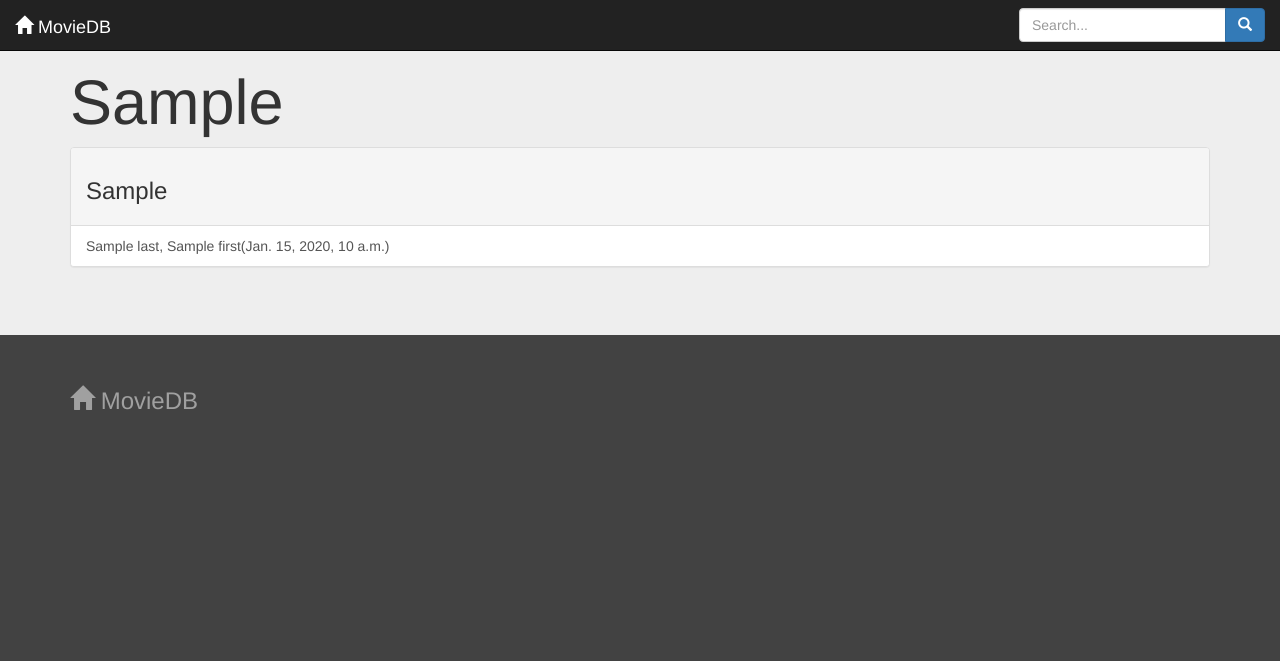
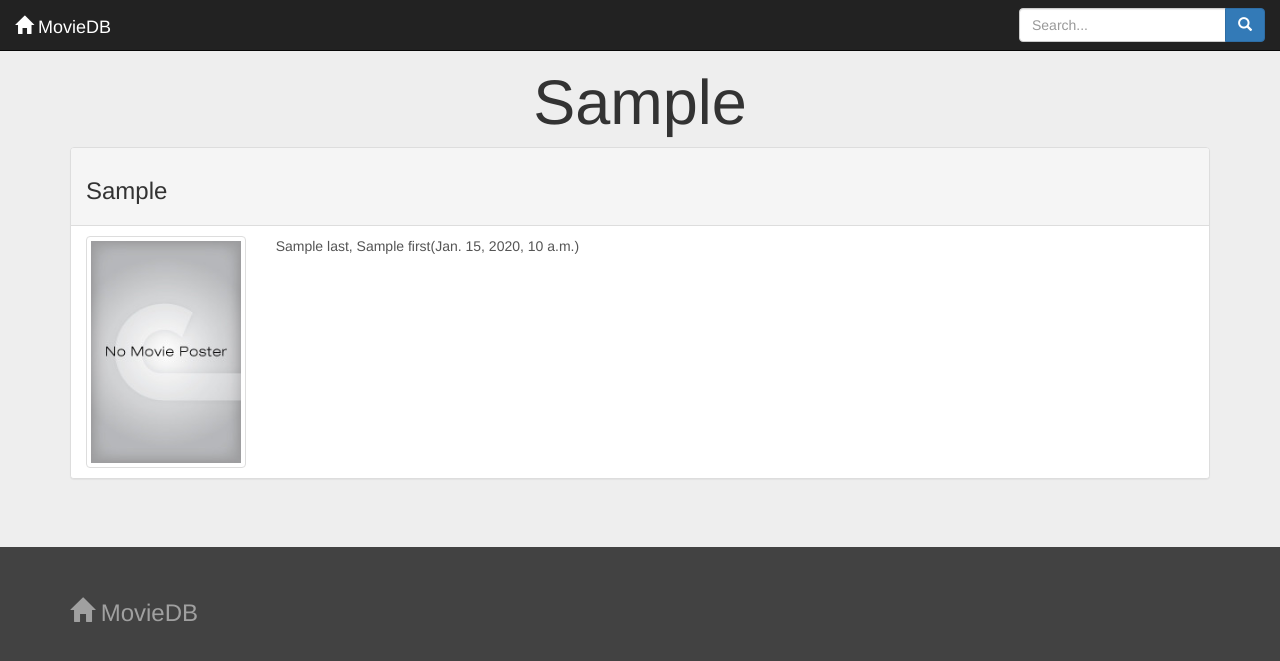
Before and after one commit to JimGomez48/moviedb_project, a Django app: template MovieDB/templates/browse_actor.html in a window 1280 px wide. Shown: the top 661 px of the page. Run offline with Django 3.2, Linux system fonts and the light colour scheme; the template is opened without the code that fills it: most values are stand-ins (such as "Sample title", 1, 10 or a date in 2020); some libraries are stand-ins or nearby versions.

Commit message:
Adding pics to browse page. WIP.

```diff
--- a/MovieDB/templates/base.html
+++ b/MovieDB/templates/base.html
@@ -19,7 +19,7 @@
 
 <div id="master_container">
 
-    <div id="main" class="jumbotron">
+    <div id="main" class="jumbotron text-center">
         {% block main_block %}{% endblock %}
     </div>
 
--- a/MovieDB/templates/browse_actor.html
+++ b/MovieDB/templates/browse_actor.html
@@ -1,10 +1,24 @@
 {% extends 'browse_base.html' %}
+{% load staticfiles %}
 {% block paged_content %}
-    <div class="panel panel-default">
+    <div class="panel panel-default text-left">
         <div class="panel-heading"><h3>{{ results_header }}</h3></div>
         <ul class="list-group">
             {% for actor in page %}
-                <a class="list-group-item" href={% url 'ActorDetail' %}>{{ actor.last }}, {{ actor.first }}({{ actor.dob }})</a>
+                <a class="list-group-item" href={% url 'ActorDetail' %}>
+                    <div class="row">
+                        <div class="col-lg-12">
+                            <div class="row">
+                                <div class="col-md-2">
+                                    <img class="img-thumbnail" src="{% static 'img/default_movie.png' %}">
+                                </div>
+                                <div class="col-md-6">
+                                    {{ actor.last }}, {{ actor.first }}({{ actor.dob }})
+                                </div>
+                            </div>
+                        </div>
+                    </div>
+                </a>
             {% endfor %}
         </ul>
     </div>
--- a/MovieDB/templates/browse_director.html
+++ b/MovieDB/templates/browse_director.html
@@ -1,6 +1,6 @@
 {% extends 'browse_base.html' %}
 {% block paged_content %}
-    <div class="panel panel-default">
+    <div class="panel panel-default text-left">
         <div class="panel-heading"><h3>{{ results_header }}</h3></div>
         <ul class="list-group">
             {% for director in page %}
--- a/MovieDB/templates/browse_movie.html
+++ b/MovieDB/templates/browse_movie.html
@@ -1,6 +1,6 @@
 {% extends 'browse_base.html' %}
 {% block paged_content %}
-    <div class="panel panel-default">
+    <div class="panel panel-default text-left">
         <div class="panel-heading"><h3>{{ results_header }}</h3></div>
         <ul class="list-group">
             {% for movie in page %}
--- a/MovieDB/templates/search_results.html
+++ b/MovieDB/templates/search_results.html
@@ -14,7 +14,7 @@
                     <div class="panel-heading"><h3>Movies</h3></div>
                     <ul class="list-group">
                         {% for movie in movie_results %}
-                        <a class="list-group-item" href={% url 'MovieDetail' %}?id={{ movie.id }}>
+                        <a class="list-group-item text-left" href={% url 'MovieDetail' %}?id={{ movie.id }}>
                             {{ movie.title }} ({{ movie.year }})
                         </a>
                         {% endfor %}
@@ -30,7 +30,7 @@
                     <div class="panel-heading"><h3>Actors</h3></div>
                     <ul class="list-group">
                         {% for actor in actor_results %}
-                        <a class="list-group-item" href={% url 'ActorDetail' %}?id={{ actor.id }}>
+                        <a class="list-group-item text-left" href={% url 'ActorDetail' %}?id={{ actor.id }}>
                             {{ actor.last }}, {{ actor.first }} ({{ actor.dob }})
                         </a>
                         {% endfor %}
@@ -46,7 +46,7 @@
                     <div class="panel-heading"><h3>Directors</h3></div>
                     <ul class="list-group">
                         {% for director in director_results %}
-                        <a class="list-group-item" href={% url 'DirectorDetail' %}?id={{ director.id }}>
+                        <a class="list-group-item text-left" href={% url 'DirectorDetail' %}?id={{ director.id }}>
                             {{ director.last }}, {{ director.first }} ({{ director.dob }})
                         </a>
                         {% endfor %}
```
Also changed, not shown: MovieDB/static/img/default_movie.png (added), MovieDB/static/img/default_person.png (added).
